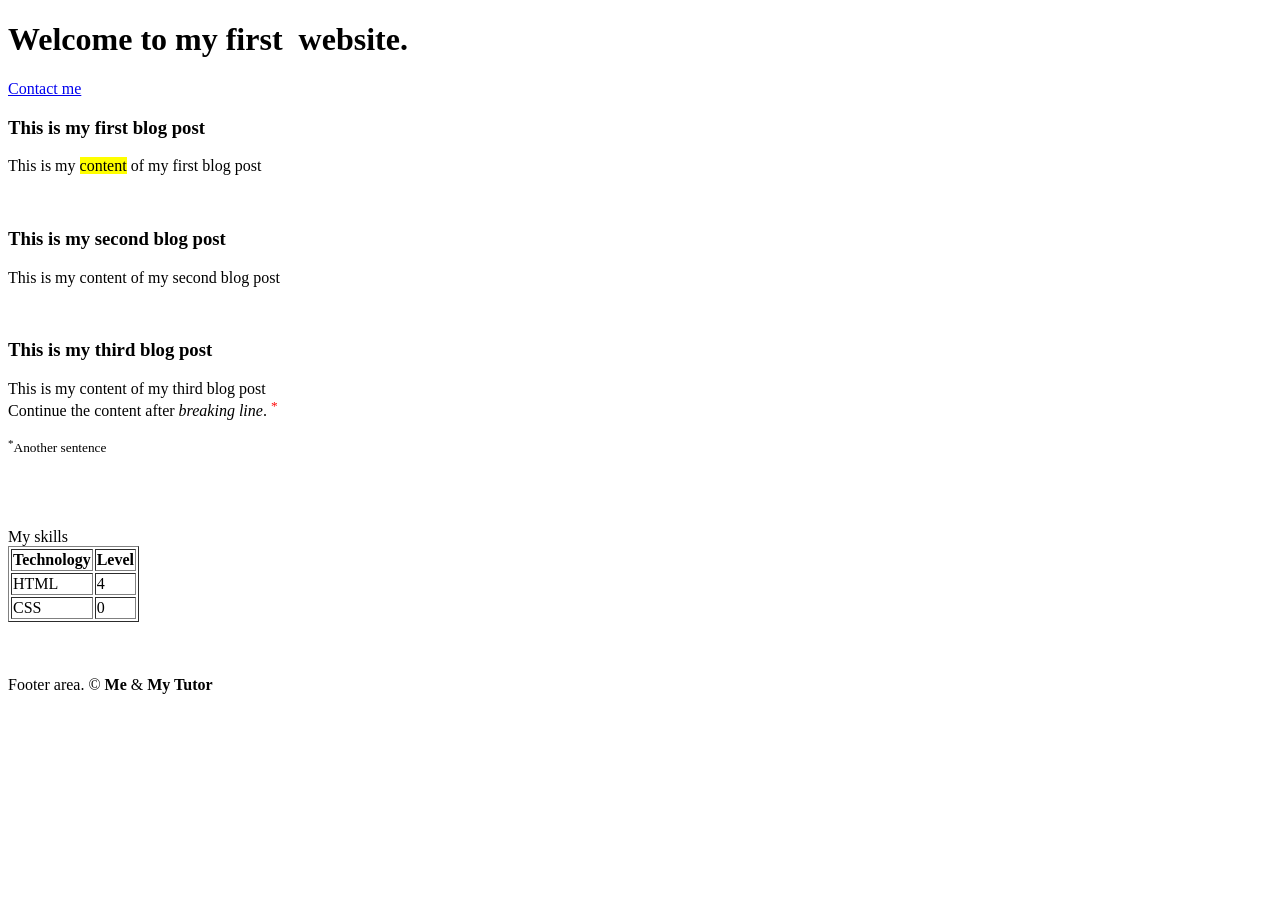
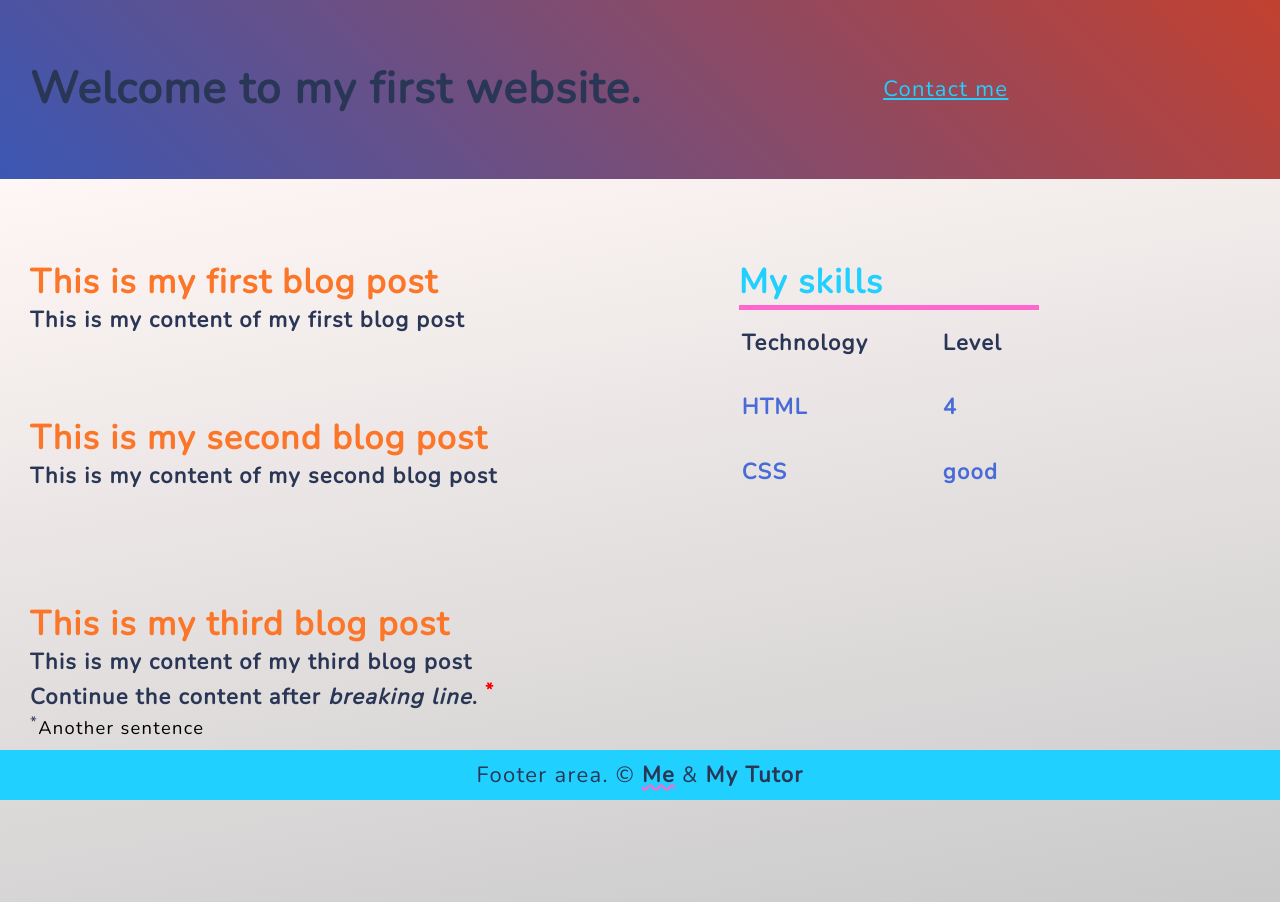
Before and after one commit to Sliwex/sliwexx.github.io, a plain HTML site: page index.html in a window 1280 px wide. Before the commit the page ends 800 px from the top, so only its background shows below. Drawn offline with nearby package versions, Linux system fonts and the light colour scheme.

Commit message:
komunikat

```diff
--- a/contact.html
+++ b/contact.html
@@ -5,6 +5,7 @@
     <meta http-equiv="X-UA-Compatible" content="IE=edge">
     <meta name="viewport" content="width=device-width, initial-scale=1.0">
     <title>Document</title>
+    <link rel="stylesheet" href="styles.css">
 </head>
 <body>
     <br> <!--this tag is used for new line-->
@@ -15,7 +16,7 @@
         <img src="https://picsum.photos/200/300?grayscale" alt="This is the text when the image is not accesible">
         <br>
         <br>
-        <span>Write me a message.&#128516;</span> <!--span jest elementem liniowym-->
+        <span>Write me a message&#128516;</span> <!--span jest elementem liniowym-->
         <span>Please do not spam me.</span>
 
         <form>
--- a/index.html
+++ b/index.html
@@ -5,26 +5,29 @@
     <meta http-equiv="X-UA-Compatible" content="IE=edge">
     <meta name="viewport" content="width=device-width, initial-scale=1.0">
     <title>My first website</title>
+    <link rel="stylesheet" href="https://fonts.googleapis.com/css2?family=Nunito">
     <link rel="stylesheet" href="styles.css">
 </head>
 <body>
 
     <header>
-        <h1>Welcome to my&nbsp;first&nbsp; website.</h1>
+        <h1>Welcome to my first website.</h1>
         <a href="contact.html">Contact me</a>
         <br>
     </header>
 
+    <div id="main-content">
+
+        <section id="articles">
             <article>
                 <h3>This is my first blog post</h3>
-        <p>This is my <mark>content</mark> of my first blog post</p>
-        <br>
+                <p>This is my content of my first blog post</p>
             </article>
 
             <article>
                 <h3>This is my second blog post</h3>
                 <p>This is my content of my second blog post</p>
-        <br> <!--this tag is used for new line-->
+                <br>
             </article>
 
             <article>
@@ -33,15 +36,12 @@
                 <small><sup class="sup_element">*</sup>Another sentence</small>
             </article>
 
-    <br>
-    <br>
-    <br>
-    <br>
+        </section>
 
-    <div> <!--div jest elementem blokowym-->
-        My skills
+        <div id="skills"> <!--div jest elementem blokowym-->
+            <b style="font-size: 34px; font-weight: 900; color: #20D0FF">My skills</b>
 
-        <table border="1">
+        <table>
             <tr>
                 <th>Technology</th>
                 <th>Level</th>
@@ -52,18 +52,18 @@
             </tr>
             <tr>
                 <td>CSS</td>
-                <td>0</td>
+                <td>good</td>
             </tr>
         </table>
         </div>
 
-    <br>
-    <br>
-    <br>
+    </div>
 
-    <footer><div>
+    <footer>
+        <div>
             Footer area. &copy; <strong>Me</strong> & <b>My Tutor</b>
-    </div></footer>
+        </div>
+    </footer>
 
 
     <!-- Content not wrapped in any tag (barely used in reality) -->
--- /dev/null
+++ b/styles.css
@@ -0,0 +1,121 @@
+body {
+    font-family: 'Nunito';
+    font-size: 22px;
+    margin: 0;
+    padding: 0;
+    letter-spacing: 1.3px;
+}
+
+*{
+    box-sizing: border-box;
+}
+
+table {
+    /* text-align: center;  */
+    line-height: 200%;
+    width: 300px;
+    height: 200px;
+    border-top: 5px solid #FF66CE;
+    color: #496BD8;
+    font-weight: bold;
+}
+
+table th{
+    text-align: left;
+    color: #2A3655;
+}
+
+h1 {
+    color:#2A3655;
+}
+
+h3 {
+    color:#FC7629;
+    font-size: 34px;
+    font-weight: 900;
+    margin: 0;
+}
+
+p {
+    color:#2A3655;
+    font-weight: bold;
+    margin: 0;
+}
+
+.sup_element {
+    color: #2A3655;
+}
+
+footer strong {
+    text-decoration: underline wavy #FF66CE;
+}
+
+mark {
+    border-radius: 5px;
+}
+
+div#main-content {
+    background-image: linear-gradient(170deg, #FFF7F6, #CACACA);
+    padding-left: 30px;
+    padding-top: 80px;
+    padding-bottom: 80px;
+    display: flex;
+    /* flex-direction:column; */
+    /* flex-direction: row-reverse; */
+    /* flex-wrap: nowrap; */
+    /* flex-wrap: wrap; */
+    /* justify-content: space-around; */
+    /* justify-content: center; */
+    /* justify-content: flex-end; */
+}
+
+a:hover {
+    color: #FF66CE;
+}
+
+a {
+    color: #20D0FF;
+}
+
+article {
+    margin-bottom: 80px;
+}
+#articles {
+    flex-grow: 1;
+
+}
+
+#skills {
+    flex-grow: 1;
+}
+
+header {
+    display: flex;
+    justify-content: space-between;
+    padding: 30px;
+    align-items: center;
+    /* background-color: #FFF7F6; */
+    background-image: linear-gradient(45deg, #3b57b3, #c24130);
+}
+
+footer {
+    left: 0;
+    bottom: 0;
+    padding: 10px;
+    text-align: center;
+    width: 100%;
+    background-color: #20D0FF;
+    color: #2A3655;
+}
+
+@media screen and (min-width: 600px) {
+    footer {
+        position: fixed;
+    }
+}
+
+@media screen and (max-width: 600px) {
+    div#main-content, header {
+        flex-direction: column;
+    }
+}
```
Lines whose indentation alone changed are shown as unchanged.
